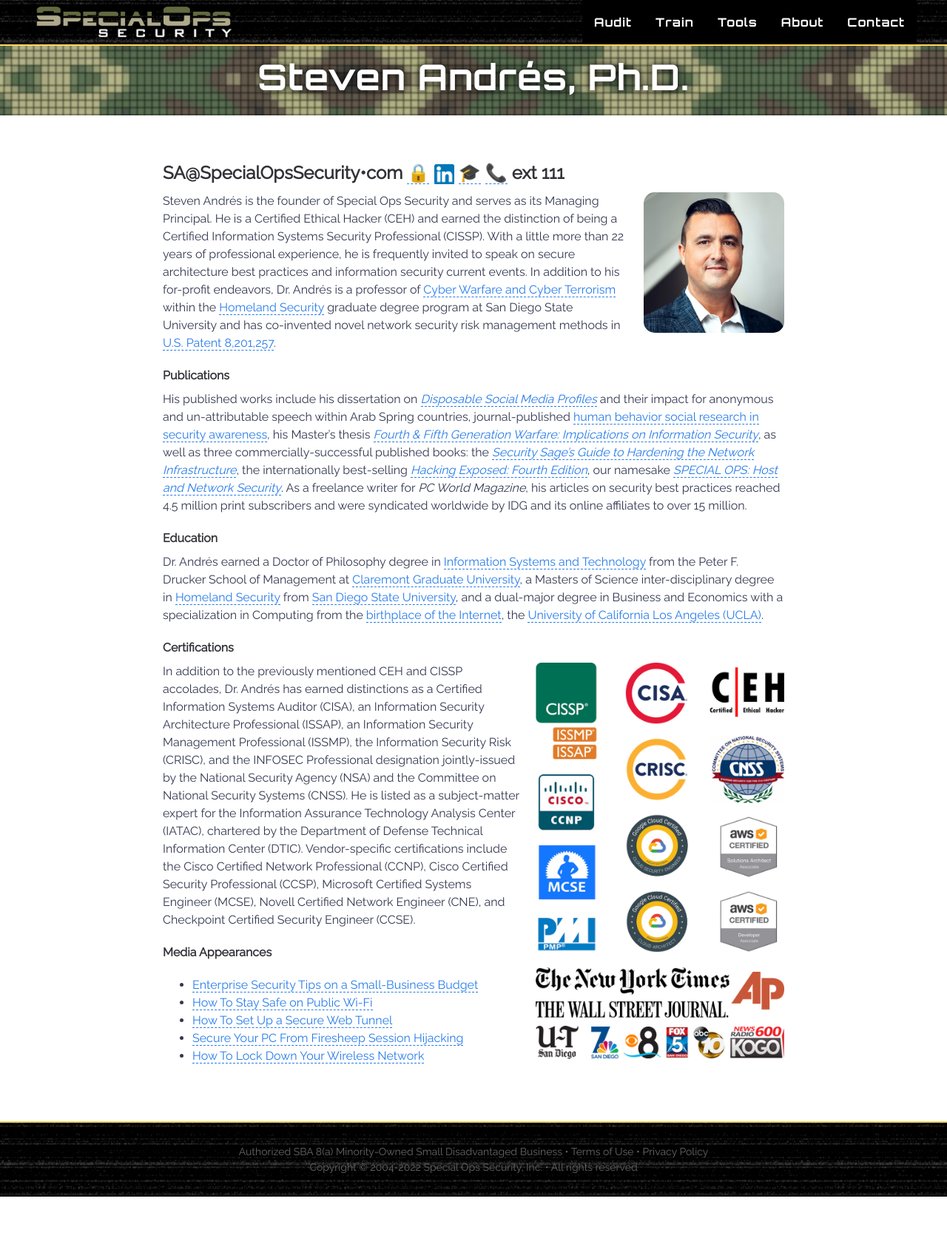
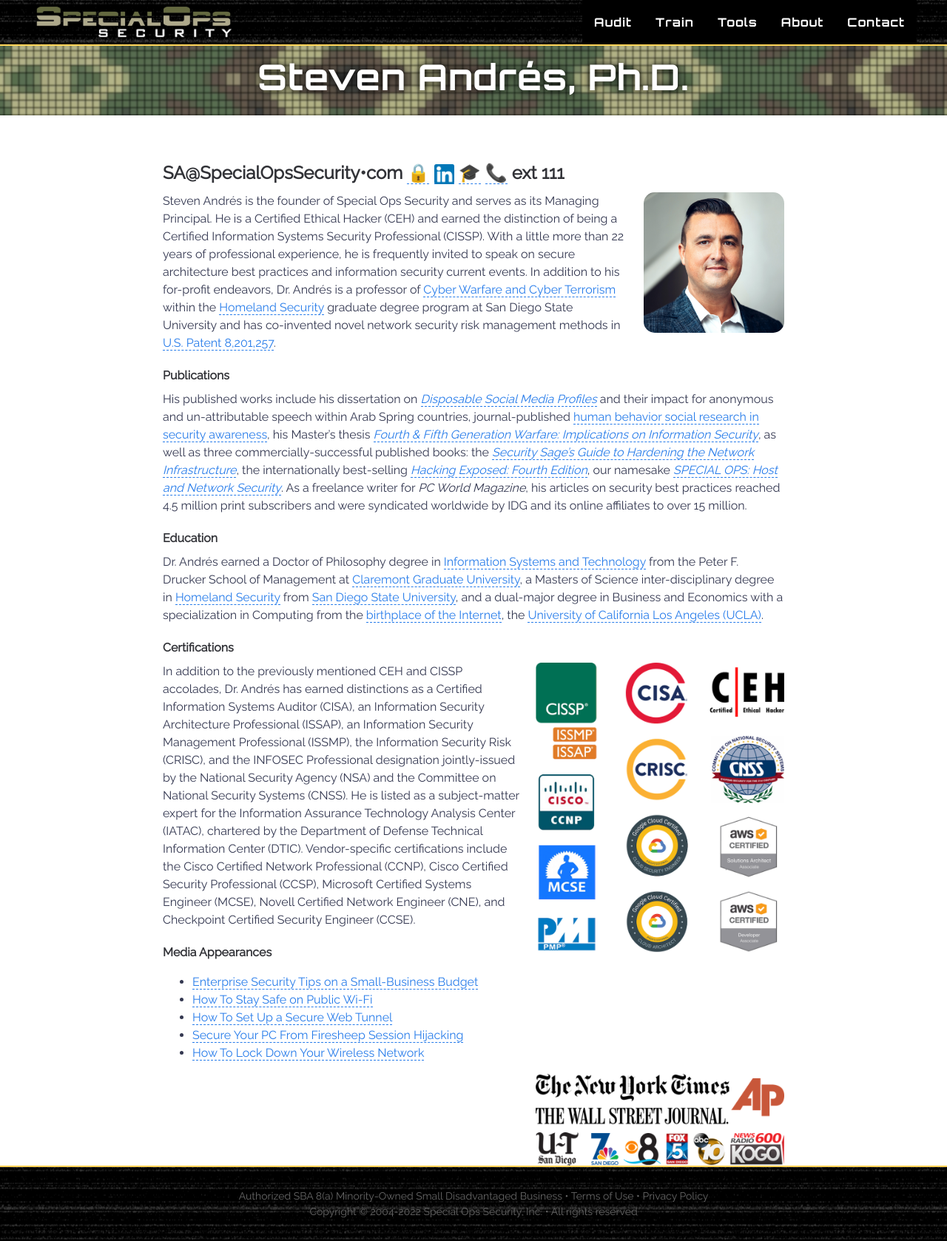
Before and after one commit to specialopssecurity/specialopssecurity.github.io, a Jekyll site: the page built from andres.md, in a window 1280 px wide. Shown: the whole page at 74% size. Built offline with Jekyll 4.4.1, drawn with Linux system fonts in a browser that asks for light colours; before the commit the page ends 1618 px from its top, so only the background shows below that.

Commit message:
Update andres.md

```diff
--- a/andres.md
+++ b/andres.md
@@ -25,10 +25,11 @@
 
 #### Media Appearances
 
-[<img class="biography" align="right" src="/assets/img/team/andres_media.png" title="Click to Expand" />](/assets/img/team/andres_media.png){:target="_blank"}
 
 * [Enterprise Security Tips on a Small-Business Budget](https://www.pcworld.com/article/516904)
 * [How To Stay Safe on Public Wi-Fi](https://www.pcworld.com/article/512085/)
 * [How To Set Up a Secure Web Tunnel](https://www.pcworld.com/article/506907/)
 * [Secure Your PC From Firesheep Session Hijacking](https://www.pcworld.com/article/498465/)
 * [How To Lock Down Your Wireless Network](https://www.pcworld.com/article/477902/)
+
+[<img class="biography" align="right" src="/assets/img/team/andres_media.png" title="Click to Expand" />](/assets/img/team/andres_media.png){:target="_blank"}
```
